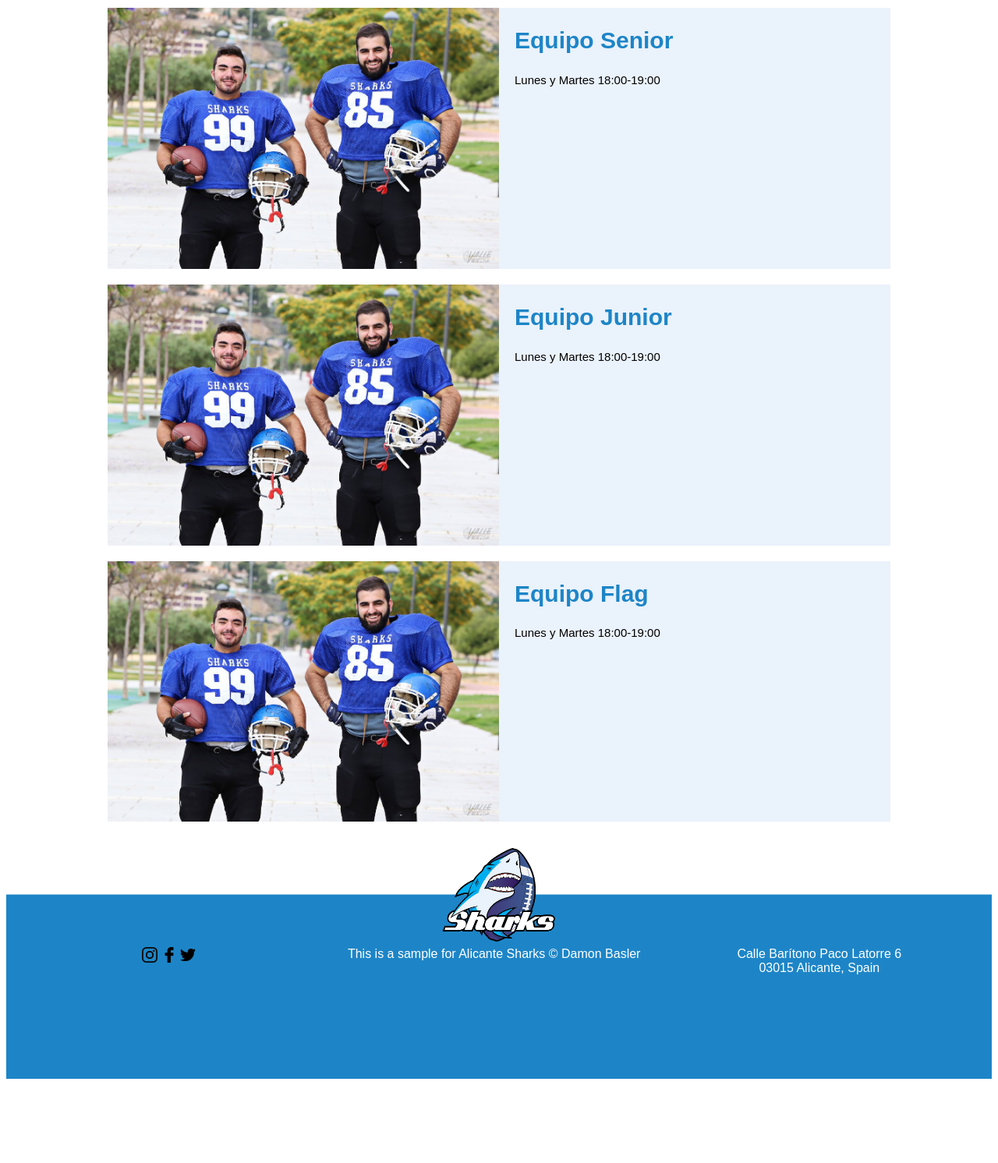
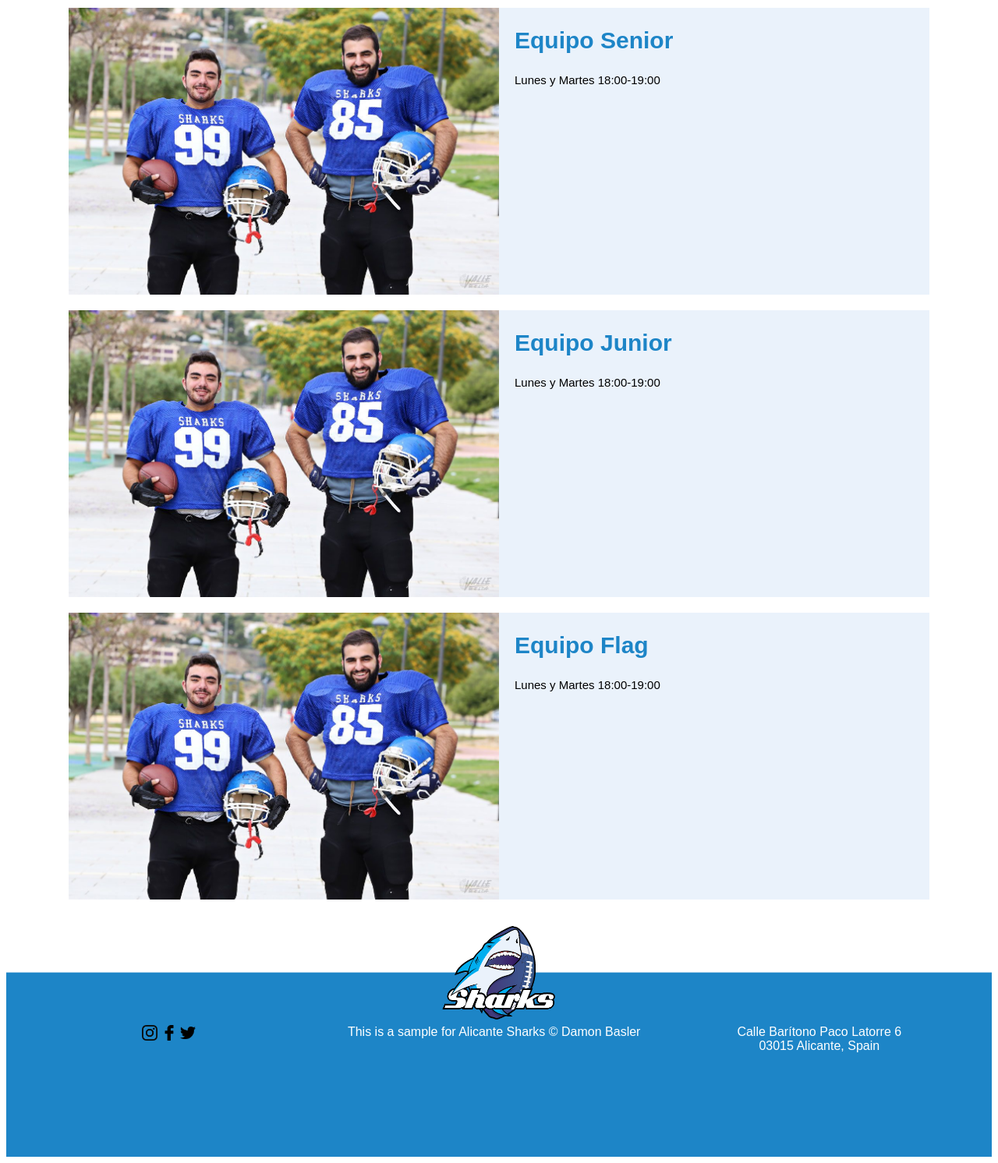
Before and after one commit to DamonBslr/alicantesharks, a PHP site: page /equipo.html in a window 1280 px wide. Shown: the part 197-1689 px from the top of the page at 78% size. Before the commit the page ends 1581 px from the top, so only its background shows below. Run offline with PHP 8.4, Linux system fonts and the light colour scheme; some web fonts are replaced.

Commit message:
Update sharksgrid.css

```diff
--- a/css/sharksgrid.css
+++ b/css/sharksgrid.css
@@ -86,7 +86,7 @@ div.hover:hover div {
 
 /* Main */
 main{
-	margin: 0px 100px;
+	margin: 0px 50px;
 	padding: 10px;
 	margin-top: 177px;
 }
```
